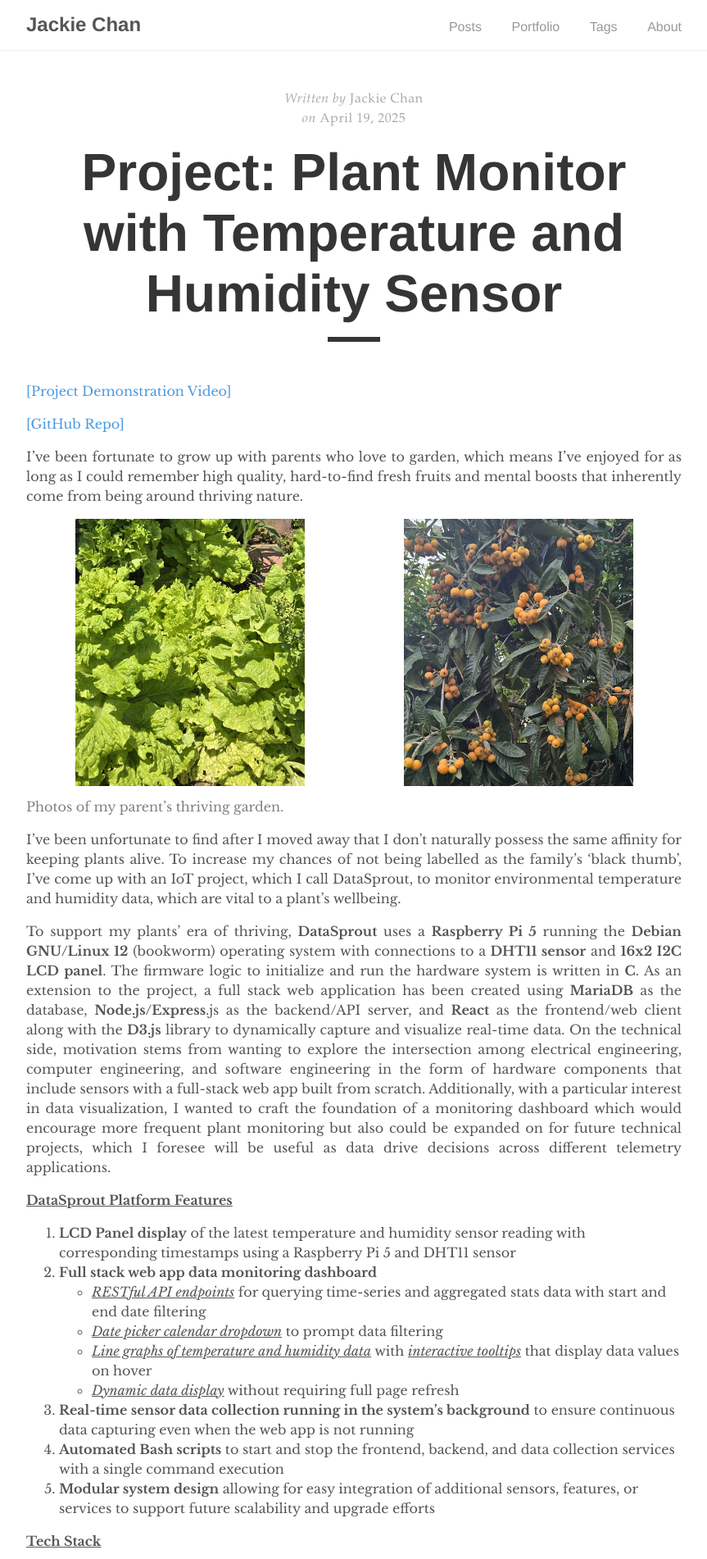
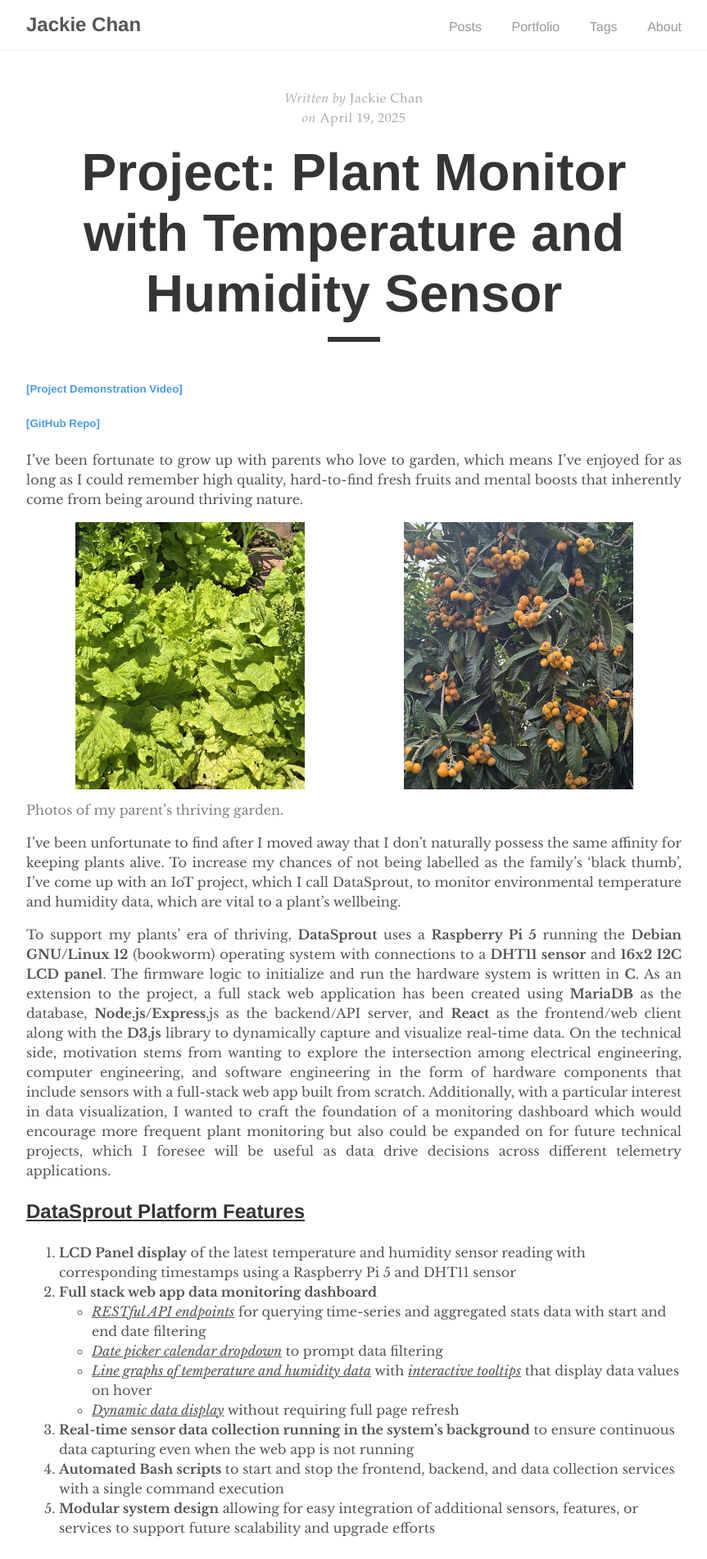
Before and after one commit to jackiechanmakes/jackiechanmakes.github.io, a Jekyll site: the page built from _posts/2025-04-19-plant-monitor.md, in a window 1280 px wide. Shown: the top 1902 px of the page at 82% size, without its empty margins (208-1071 px from the left). Built offline with Jekyll 4.4.1, drawn with Linux system fonts in a browser that asks for light colours; comment, search, counter and statistics services are not loaded.

Commit message:
Add formatting

```diff
--- a/_posts/2025-04-19-plant-monitor.md
+++ b/_posts/2025-04-19-plant-monitor.md
@@ -9,9 +9,8 @@ comments: true
 I created DataSprout, an IoT sensor monitoring system consisting of a Raspberry Pi, hardware sensor components, and web dashboard for real-time environmental data collection and visualization.
 
 <!--more-->
-[[Project Demonstration Video]](https://youtu.be/q2UzhQ5I93k?si=KLvonQuXUC7zIyVW)
-
-[[GitHub Repo]](https://github.com/jackiechanmakes/datasprout-platform)
+##### [[Project Demonstration Video]](https://youtu.be/q2UzhQ5I93k?si=KLvonQuXUC7zIyVW)
+##### [[GitHub Repo]](https://github.com/jackiechanmakes/datasprout-platform)
 
 I’ve been fortunate to grow up with parents who love to garden, which means I’ve enjoyed for as long as I could remember high quality, hard-to-find fresh fruits and mental boosts that inherently come from being around thriving nature.
 
@@ -26,7 +25,7 @@ I’ve been unfortunate to find after I moved away that I don’t naturally poss
 
 To support my plants’ era of thriving, **DataSprout** uses a **Raspberry Pi 5** running the **Debian GNU/Linux 12** (bookworm) operating system with connections to a **DHT11 sensor** and **16x2 I2C LCD panel**. The firmware logic to initialize and run the hardware system is written in **C**. As an extension to the project, a full stack web application has been created using **MariaDB** as the database, **Node.js/Express**.js as the backend/API server, and **React** as the frontend/web client along with the **D3.js** library to dynamically capture and visualize real-time data. On the technical side, motivation stems from wanting to explore the intersection among electrical engineering, computer engineering, and software engineering in the form of hardware components that include sensors with a full-stack web app built from scratch. Additionally, with a particular interest in data visualization, I wanted to craft the foundation of a monitoring dashboard which would encourage more frequent plant monitoring but also could be expanded on for future technical projects, which I foresee will be useful as data drive decisions across different telemetry applications.
 
-**<u>DataSprout Platform Features</u>**
+## **<u>DataSprout Platform Features</u>**
 1.	**LCD Panel display** of the latest temperature and humidity sensor reading with corresponding timestamps using a Raspberry Pi 5 and DHT11 sensor
 2.	**Full stack web app data monitoring dashboard**
     - *<u>RESTful API endpoints</u>* for querying time-series and aggregated stats data with start and end date filtering
@@ -37,16 +36,16 @@ To support my plants’ era of thriving, **DataSprout** uses a **Raspberry Pi 5*
 4.	**Automated Bash scripts** to start and stop the frontend, backend, and data collection services with a single command execution
 5.	**Modular system design** allowing for easy integration of additional sensors, features, or services to support future scalability and upgrade efforts
 
-**<u>Tech Stack</u>**
+## **<u>Tech Stack</u>**
 
-**HARDWARE:**
+#### **HARDWARE:**
 - Raspberry Pi 5
 - 16x2 I2C LCD Panel
 - DHT11 temperature and humidity sensor
 - Dupont jumper wires
 - GPIO 40-pin Breakout Extension Board
 
-**SOFTWARE:**
+#### **SOFTWARE:**
 - MariaDB
 - C firmware logic code
 - React
@@ -55,19 +54,19 @@ To support my plants’ era of thriving, **DataSprout** uses a **Raspberry Pi 5*
 - D3.js
 - Bash scripting
 
-**<u>Project Structure</u>**
+## **<u>Project Structure</u>**
 <div class="image-row">
   <img src="/assets/images/image-proj-directory.png" class="large-img">
 </div>
 
-**<u>System Design and Setup Overview</u>**
+## **<u>System Design and Setup Overview</u>**
 <div class="image-row">
   <img src="/assets/images/image-sys-architecture.png" class="large-img">
 </div>
 
 System Architecture Overview diagram. Sensor data flows among the hardware components, database, and web server
 
-***HARDWARE***
+#### ***<u>HARDWARE</u>***
 A Raspberry Pi 5, equipped with a GPIO 40-pin Breakout Extension Board, is connected with Dupont jumper wires to a full sized 830-point breadboard, DHT11 temperature and humidity sensor, and a 16x2 I2C LCD panel.
 
 <div class="image-row">
@@ -136,7 +135,7 @@ Fritzing circuit wiring diagram showcases the connections needed for the Raspber
 
 Wiring chart details the wiring connections needed among the hardware components with jumper wires.
 
-***<u>HARDWARE/SOFTWARE INTERFACE: FIRMWARE LOGIC</u>***
+#### ***<u>HARDWARE/SOFTWARE INTERFACE: FIRMWARE LOGIC</u>***
 
 **1.	DATA COLLECTION**
 
@@ -192,7 +191,7 @@ The /api/stats endpoint connects directly to the database to compute and retriev
   <img src="/assets/images/image-api-stats.png" class="large-img">
 </div>
 
-***<u>SOFTWARE</u>***
+#### ***<u>SOFTWARE</u>***
 
 DATABASE SERVER --> BACKEND --> FRONTEND
 
@@ -221,7 +220,7 @@ A close up of the tooltip feature of the app. The measure of every data point of
 
 An important architectural detail is that the data collection logic operates independently from the web server. This separation ensures that the web server can access and display newly collected data in real time without needing to control or wait on the data acquisition process. With the app’s modular and dynamic design, users can adjust the date range as often as they would like. When the date range is changed, the frontend fetches and displays updated data without requiring a full page reload, resulting in a smooth and responsive user experience.
 
-**<u>Design Decisions, Additional Considerations, and Concluding Thoughts</u>**
+##### **<u>Design Decisions, Additional Considerations, and Concluding Thoughts</u>**
 
 Crafting my own open-ended project and having the grit to finish it in its entirety within a narrowed scope that I define myself was not trivial. I wrestled with countless internal debates: Should I add a carbon dioxide sensor to the DataSprout Platform? Should I use Plotly.js instead of D3.js for data visualization? Should I use React or Angular, MariaDB or MySQL, Python or C for the tech stack? Some decisions were made for me such as when I realized after implementation that Plotly.js was just too heavy for the Raspberry Pi OS. Others came from trial and error and testing different paths until a decision felt right. For example, I used a C binary to fetch and expose data from the database server for the /api/data endpoint, whereas I queried the database directly using SQL for the /api/stats endpoint. While I could have used either approach for both endpoints, I intentionally chose different methods to better understand the various data flow options. Through that process, I found that using the C binary for the /api/data endpoint aligned more naturally with the firmware’s architecture, whereas going through C for /api/stats, which only returns a summary of the data, would have added unnecessary complexity.
 
```
